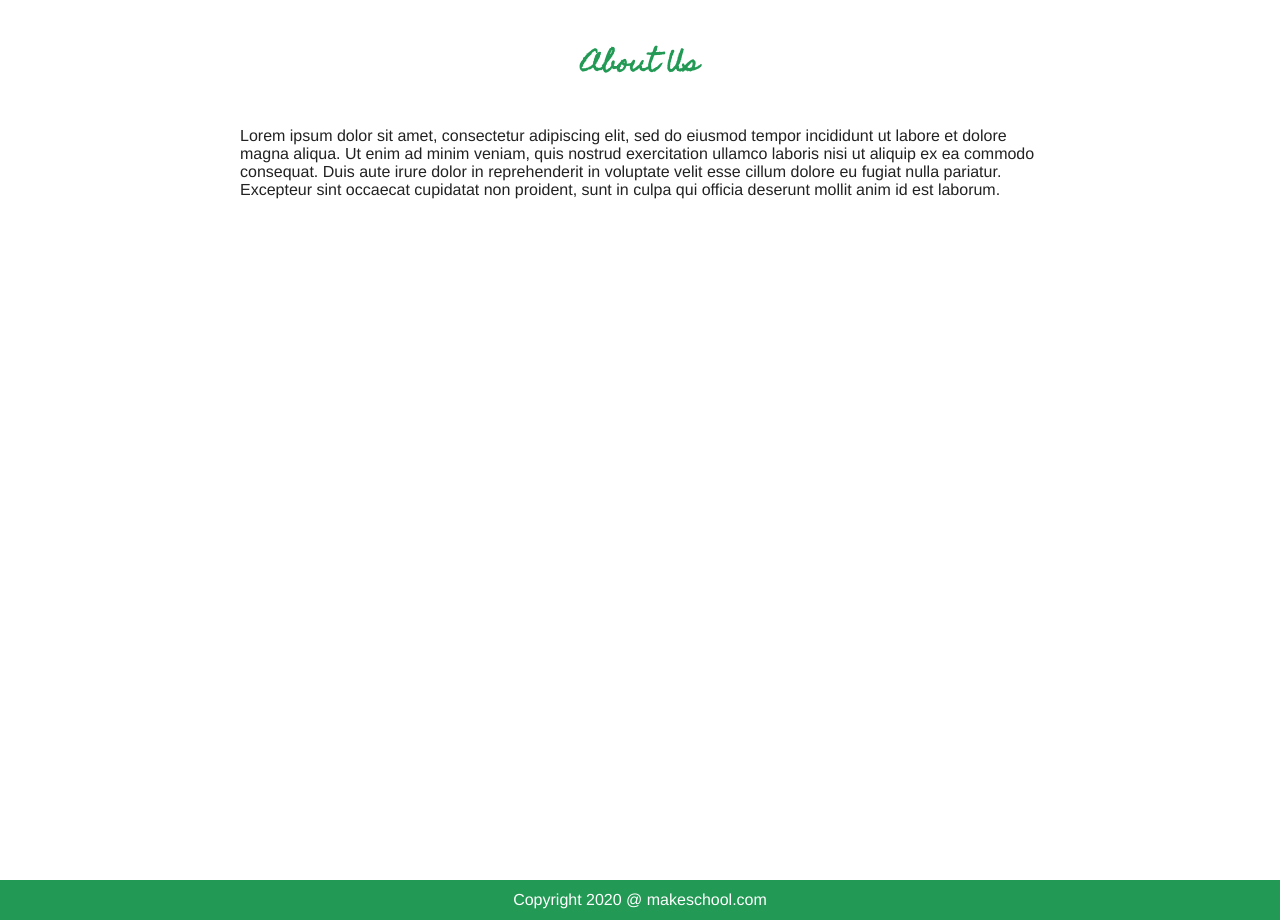
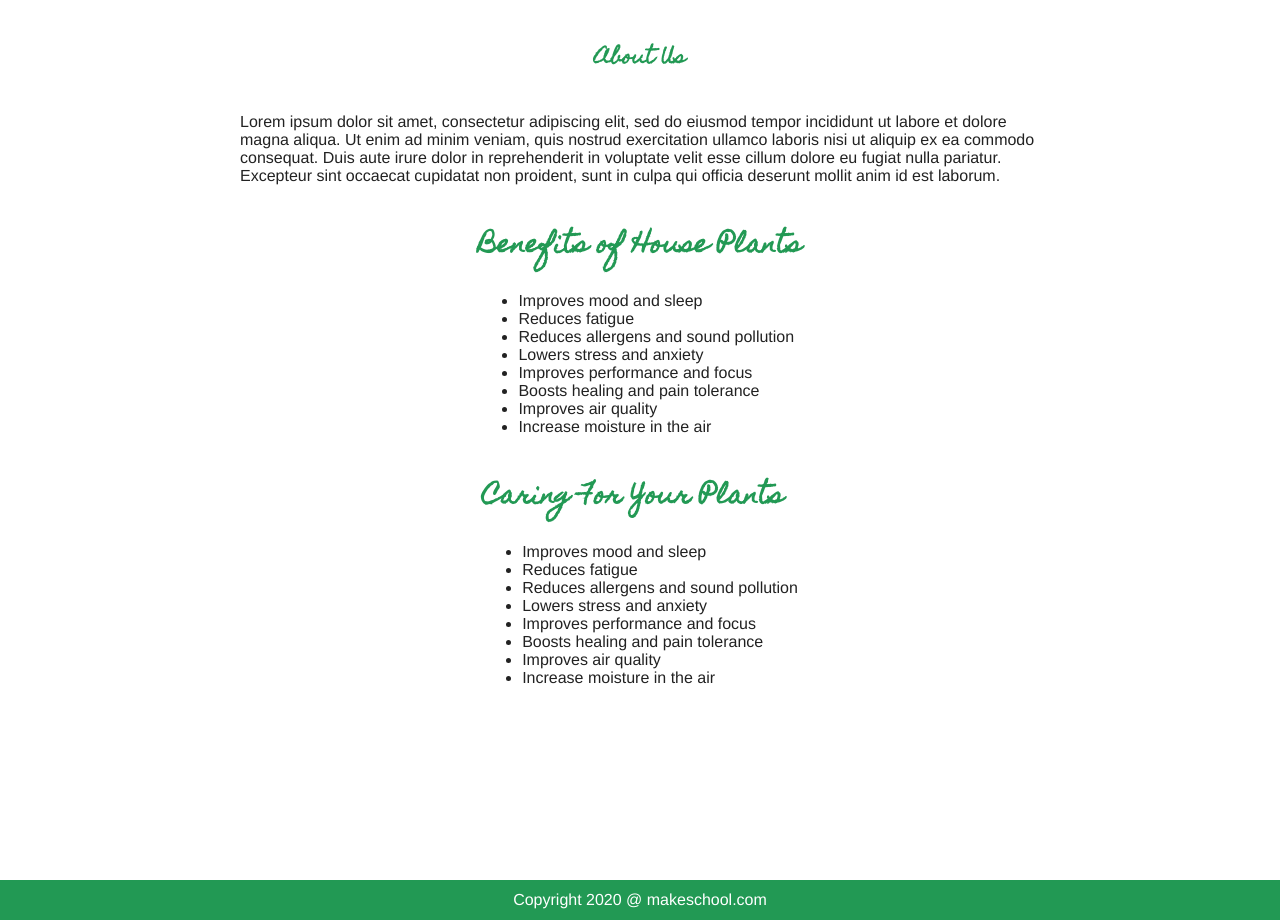
Before and after one commit to brklynstar/web-architecture-Databases, a Flask app: page /about in a window 1280 px wide. Shown: the part 40-960 px from the top of the page. Run offline with Flask 2, Linux system fonts and the light colour scheme; some libraries are stand-ins or nearby versions.

Commit message:
[UPDATE] plant_list html and app.py

```diff
--- a/app.py
+++ b/app.py
@@ -21,7 +21,8 @@ def plants_list():
 
     # TODO: Replace the following line with a database call to retrieve *all*
     # plants from the Mongo database's `plants` collection.
-    plants_data = ''
+
+    plants_data = mongo.db.plants_data.find()
 
     context = {
         'plants': plants_data,
@@ -39,20 +40,28 @@ def create():
     if request.method == 'POST':
         # TODO: Get the new plant's name, variety, photo, & date planted, and
         # store them in the object below.
+        name = request.form['plant_name']
+        variety = request.form['variety']
+        photo = request.form['photo']
+        date = request.form['date_planted']
+
         new_plant = {
-            'name': '',
-            'variety': '',
-            'photo_url': '',
-            'date_planted': ''
+            'name': name,
+            'variety': variety,
+            'photo_url': photo,
+            'date_planted': date
         }
         # TODO: Make an `insert_one` database call to insert the object into the
         # database's `plants` collection, and get its inserted id. Pass the
         # inserted id into the redirect call below.
 
-        return redirect(url_for('detail', plant_id=''))
+
+
+        return redirect(url_for('detail', plant_id=new_plant['id']))
 
     else:
         return render_template('create.html')
+
 
 @app.route('/plant/<plant_id>')
 def detail(plant_id):
@@ -60,13 +69,16 @@ def detail(plant_id):
 
     # TODO: Replace the following line with a database call to retrieve *one*
     # plant from the database, whose id matches the id passed in via the URL.
-    plant_to_show = ''
+    plant_to_show = mongo.db.plants_data.find_one({'_id' :ObjectId(plant_to_show)})
+    search = mongo.db.harvests_data.find({'id': ObjectId(plant_to_show)})
 
     # TODO: Use the `find` database operation to find all harvests for the
     # plant's id.
     # HINT: This query should be on the `harvests` collection, not the `plants`
     # collection.
-    harvests = ''
+    harvests = []
+    for data in search:
+        harvests.append(data)
 
     context = {
         'plant' : plant_to_show,
@@ -83,14 +95,14 @@ def harvest(plant_id):
     # TODO: Create a new harvest object by passing in the form data from the
     # detail page form.
     new_harvest = {
-        'quantity': '', # e.g. '3 tomatoes'
+        'quantity': request.form['harvest'], # e.g. '3 tomatoes'
         'date': '',
         'plant_id': plant_id
     }
 
     # TODO: Make an `insert_one` database call to insert the object into the
     # `harvests` collection of the database.
-
+    mongo.db.harvests_data.insert_one(new_harvest)
     return redirect(url_for('detail', plant_id=plant_id))
 
 @app.route('/edit/<plant_id>', methods=['GET', 'POST'])
--- a/templates/about.html
+++ b/templates/about.html
@@ -2,12 +2,43 @@
 {% block content %}
 
 <main>
-    <section id="content">
-        <h1>About Us</h1>
+    <section id="about-section">
+        <section id="about-us">
+            <h1>About Us</h1>
         <p>
             Lorem ipsum dolor sit amet, consectetur adipiscing elit, sed do eiusmod tempor incididunt ut labore et dolore magna aliqua. Ut enim ad minim veniam, quis nostrud exercitation ullamco laboris nisi ut aliquip ex ea commodo consequat. Duis aute irure dolor in reprehenderit in voluptate velit esse cillum dolore eu fugiat nulla pariatur. Excepteur sint occaecat cupidatat non proident, sunt in culpa qui officia deserunt mollit anim id est laborum.
         </p>
     </section>
+
+    <section id="columns">
+        <div class="column" id="benefits">
+            <h2>Benefits of House Plants</h2>
+            <ul>
+                <li>Improves mood and sleep</li>
+                <li>Reduces fatigue</li>
+                <li>Reduces allergens and sound pollution</li>
+                <li>Lowers stress and anxiety</li>
+                <li>Improves performance and focus</li>
+                <li>Boosts healing and pain tolerance</li>
+                <li>Improves air quality</li>
+                <li>Increase moisture in the air</li>
+            </ul>
+        </div>
+
+        <div class="column" id="top-houseplants">
+            <h2>Caring For Your Plants</h2>
+            <ul>
+                <li>Improves mood and sleep</li>
+                <li>Reduces fatigue</li>
+                <li>Reduces allergens and sound pollution</li>
+                <li>Lowers stress and anxiety</li>
+                <li>Improves performance and focus</li>
+                <li>Boosts healing and pain tolerance</li>
+                <li>Improves air quality</li>
+                <li>Increase moisture in the air</li>
+            </ul>
+        </section>
+    </section>
 </main>
 
 {% endblock content %}
```
Also changed, not shown: templates/plants_list.html (+10 -9 lines).
